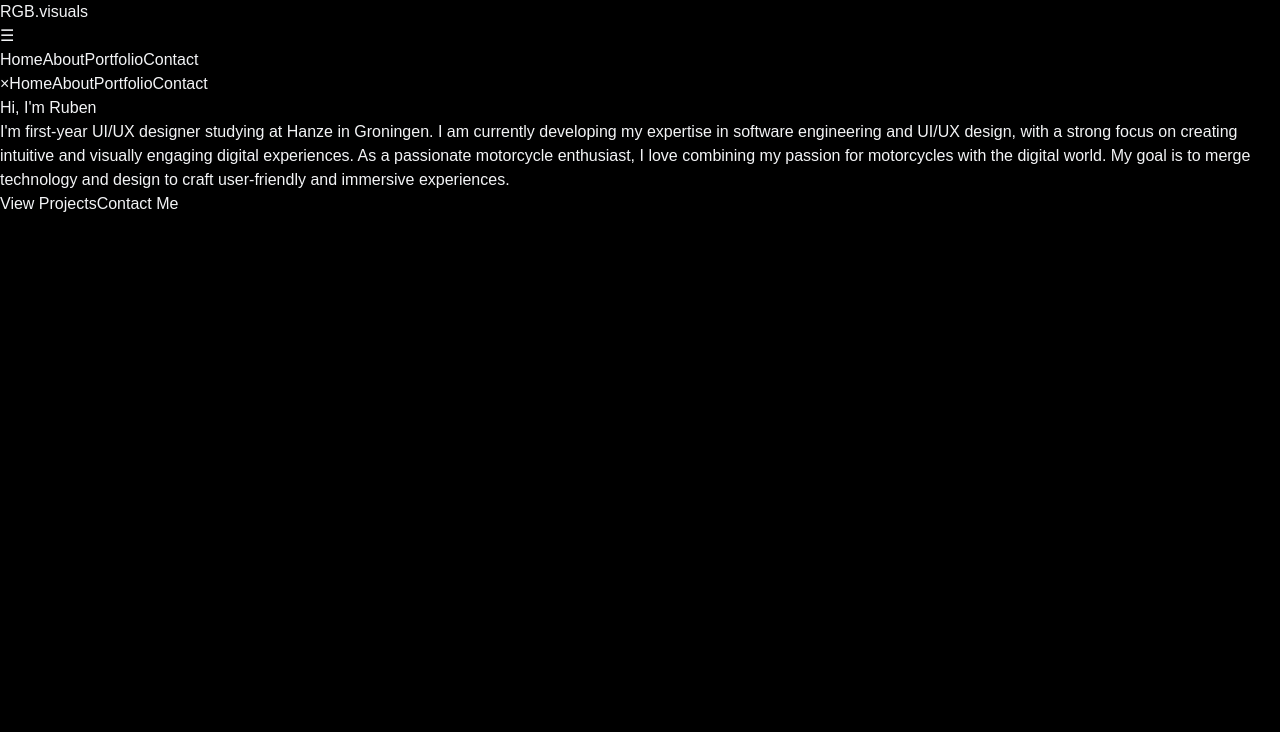
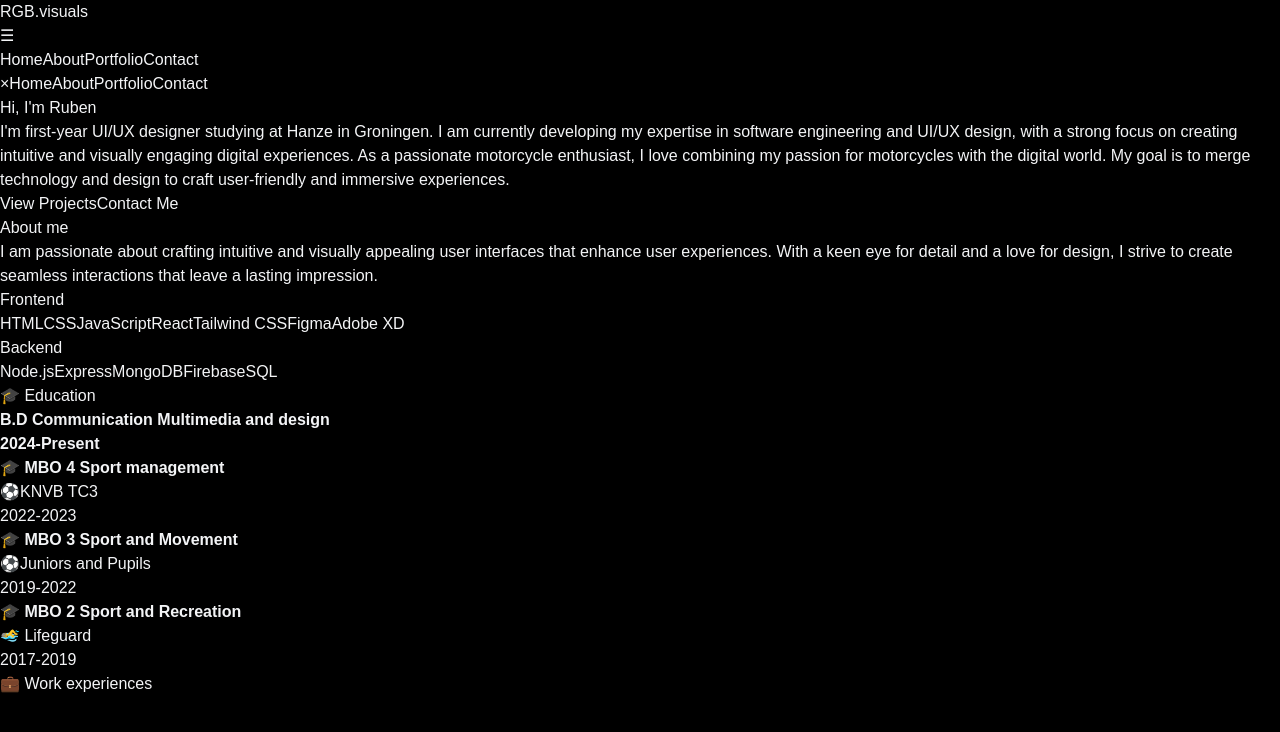
Before and after one commit to NymPhixy/Reacttomyportfolio2025, a React (Vite) app: page / in a window 1280 px wide. Shown: the top 732 px of the page. Built offline with nearby package versions, Linux system fonts and the light colour scheme.

Commit message:
new compoments and stuff
dattaaaa

```diff
--- a/src/App.jsx
+++ b/src/App.jsx
@@ -7,6 +7,7 @@ import { Navbar } from "./components/section/navbar";
 import ErrorBoundary from "./components/ErrorBoundary";
 import { MobileMenu } from "./components/section/MobileMenu";
 import { Home } from "./components/section/Home";
+import { About } from "./components/section/About";
 
 function App() {
   const [isLoaded, setIsLoaded] = useState(false);
@@ -22,6 +23,7 @@ function App() {
         <Navbar menuOpen={isMenuOpen} setMenuOpen={setMenuOpen} />
         <MobileMenu menuOpen={isMenuOpen} setMenuOpen={setMenuOpen} />
         <Home />
+        <About/>
       </div>
     </ErrorBoundary>
   );
--- a/src/components/section/About.jsx
+++ b/src/components/section/About.jsx
@@ -0,0 +1,86 @@
+export const About = () => {
+  const frontendSkills = [
+    "HTML",
+    "CSS",
+    "JavaScript",
+    "React",
+    "Tailwind CSS",
+    "Figma",
+    "Adobe XD",
+  ];
+  const backendSkills = ["Node.js", "Express", "MongoDB", "Firebase", "SQL"];
+
+  return (
+    <section
+      id="about"
+      className="min-h-screen flex py-20 justify-center items-center"
+    >
+      <div className="max-w-3xl mx-auto px-4">
+        <h2 className="text-3xl font-bold mb-8 bg-gradient-to-r text-transparent from-purple-700 to-pink-400 bg-clip-text leading-tight">
+          About me
+        </h2>
+        <div className="rounded-xl p-8 border-white/10 border hover:-translate-y-1 transition-all">
+          <p className="text-gray-300 mb-6">
+            I am passionate about crafting intuitive and visually appealing user
+            interfaces that enhance user experiences. With a keen eye for detail
+            and a love for design, I strive to create seamless interactions that
+            leave a lasting impression.
+          </p>
+          <div className="grid grid-cols-1 md:grid-cols-2 gap-6">
+            <div className="rounded-xl p-6 hover:translate-y-1 transition-all">
+              <h3 className="text-xl font-bold mb-4">Frontend</h3>
+              <div className="flex flex-wrap gap-2">
+                {frontendSkills.map((tech) => (
+                  <span
+                    key={tech}
+                    className="bg-purple-500/10 text-pink-200 py-1 px-3 rounded-full text-sm hover:bg-purple-500/20 hover:shadow-[rgba(201,71,143,0.8)]"
+                  >
+                    {tech}
+                  </span>
+                ))}
+              </div>
+            </div>
+            <div className="rounded-xl p-6 hover:translate-y-1 transition-all">
+              <h3 className="text-xl font-bold mb-4">Backend</h3>
+              <div className="flex flex-wrap gap-2">
+                {backendSkills.map((tech) => (
+                  <span
+                    key={tech}
+                    className="bg-purple-500/10 text-pink-200 py-1 px-3 rounded-full text-sm hover:bg-purple-500/20 hover:shadow-[rgba(201,71,143,0.8)]"
+                  >
+                    {tech}
+                  </span>
+                ))}
+              </div>
+            </div>
+          </div>
+          <div className="grid grid-cols-1 md:grid-cols-2 gap-6 mt-8">
+            <div className="p-6 rounded-xl border-white/10 border hover:-translate-y-1 transition-all">
+              <h3 className="text-xl font-bold mb-4">🎓 Education </h3>
+              <ul>
+                <li>
+                  <strong>
+                    B.D Communication Multimedia and design
+                    <p>2024-Present</p>
+                  </strong>
+                  <strong>🎓 MBO 4 Sport management</strong>
+                  <p>⚽KNVB TC3</p>
+                  <p>2022-2023</p>
+                  <strong>🎓 MBO 3 Sport and Movement</strong>
+                  <p>⚽Juniors and Pupils</p>
+                  <p>2019-2022</p>
+                  <strong>🎓 MBO 2 Sport and Recreation</strong>
+                  <p>🏊‍♂️ Lifeguard</p>
+                  <p>2017-2019</p>
+                </li>
+              </ul>
+            </div>
+            <div className="p-6 rounded-xl border-white/10 border hover:-translate-y-1 transition-all">
+              <h3 className="text-xl font-bold mb-4">💼 Work experiences </h3>
+            </div>
+          </div>
+        </div>
+      </div>
+    </section>
+  );
+};
```
